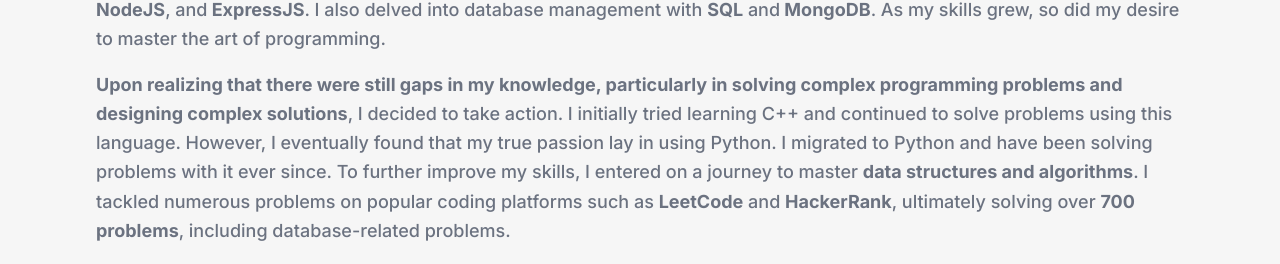
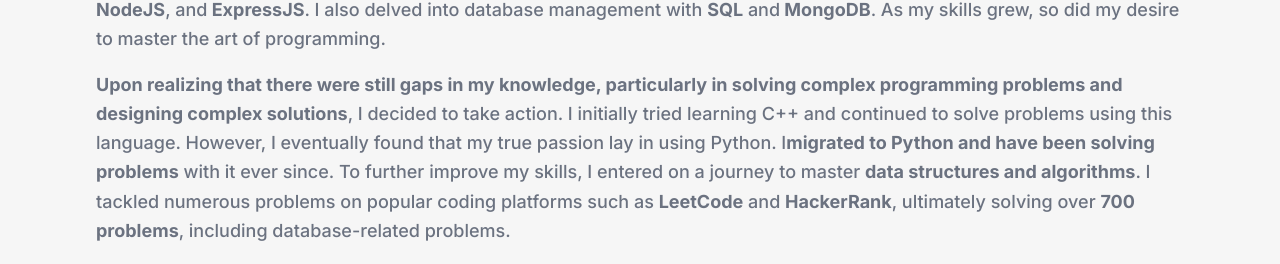
Before and after one commit to mdpabel/portfolio, a Next.js app: page /about in a window 1280 px wide. Shown: the part 688-952 px from the top of the page. Built offline with nearby package versions, Linux system fonts and the light colour scheme.

Commit message:
Added Title

```diff
--- a/pages/about/index.tsx
+++ b/pages/about/index.tsx
@@ -77,10 +77,10 @@ const About = () => {
             , I decided to take action. I initially tried learning C++ and
             continued to solve problems using this language. However, I
             eventually found that my true passion lay in using Python. I
-            migrated to Python and have been solving problems with it ever
-            since. To further improve my skills, I entered on a journey to
-            master <strong>data structures and algorithms</strong>. I tackled
-            numerous problems on popular coding platforms such as{' '}
+            <strong>migrated to Python and have been solving problems</strong>{' '}
+            with it ever since. To further improve my skills, I entered on a
+            journey to master <strong>data structures and algorithms</strong>. I
+            tackled numerous problems on popular coding platforms such as{' '}
             <strong>LeetCode</strong> and <strong>HackerRank</strong>,
             ultimately solving over <strong>700 problems</strong>, including
             database-related problems.
```
